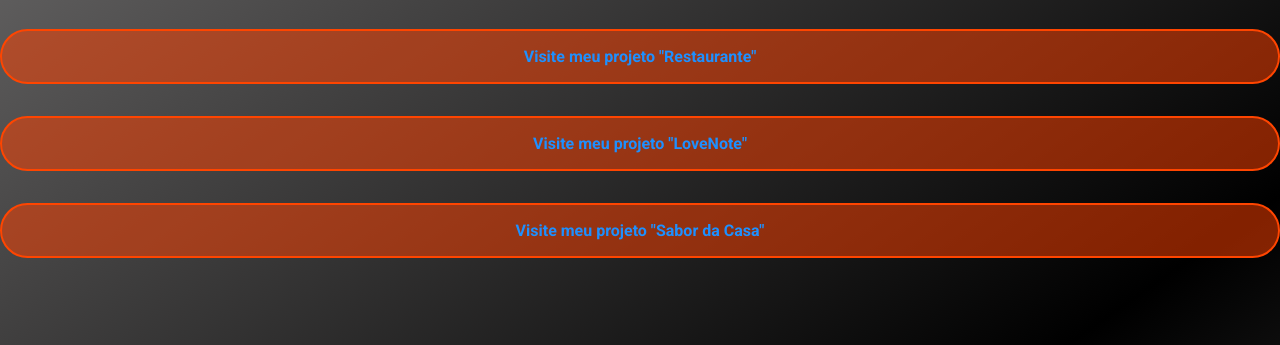
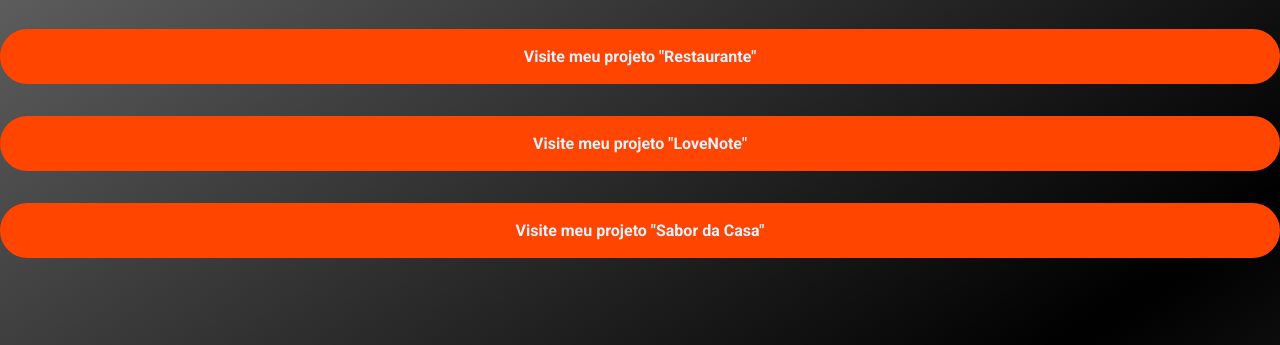
Before and after one commit to Gabriel-G1511/Linktree-Gabriel, a website: page index.html in a window 1280 px wide. Shown: the part 455-800 px from the top of the page. Drawn offline with Linux system fonts and the light colour scheme.

Commit message:
Atualiza estilo dos projetos e cores dos botões

```diff
--- a/index.html
+++ b/index.html
@@ -34,7 +34,7 @@
                 <li><a href="https://github.com/Gabriel-G1511?tab=repositories">
                     <img src="src/img/github.svg">
                 </a></li>
-                <li><a href="Gab.gon1511@gmail.com">
+                <li><a href="mailto:gab.gon1511@gmail.com">
                     <img src="src/img/mail.svg">
                 </a></li>
             </ul>
--- a/src/styles/main.less
+++ b/src/styles/main.less
@@ -100,7 +100,7 @@
         margin-top: 32px;
         a{
         text-decoration: none;
-        background-color:@corSecundaria;
+        background-color:@corDestaque;
         display: block;
         padding: 16px 20px;
         margin-bottom: 16px;
--- a/src/styles/variaveis.less
+++ b/src/styles/variaveis.less
@@ -1,7 +1,7 @@
-@corPrimaria: #00CED1;        // textos/ícones neutros
-@corDoTexto: #1E90FF;         // textos e links normais
-@corSecundaria: #ff400083;      // botões secundários
-@corDestaque: #FF4500;        // botões e elementos que precisam chamar atenção
+@corPrimaria: #00E5FF;      // Títulos - ciano elétrico, vibrante e moderno
+@corDoTexto: #E3F2FD;       // Texto - quase branco com leve azul, excelente contraste
+@corSecundaria: #9DBCD4;      // Subtítulo - tom frio, combina com o metálico
+@corDestaque: #FF4500;       // Botões/destaque - laranja queimado que contrasta sem agredir
 
 
     @metal-base: #444343;
```
Also changed, not shown: build/styles/main.css.
